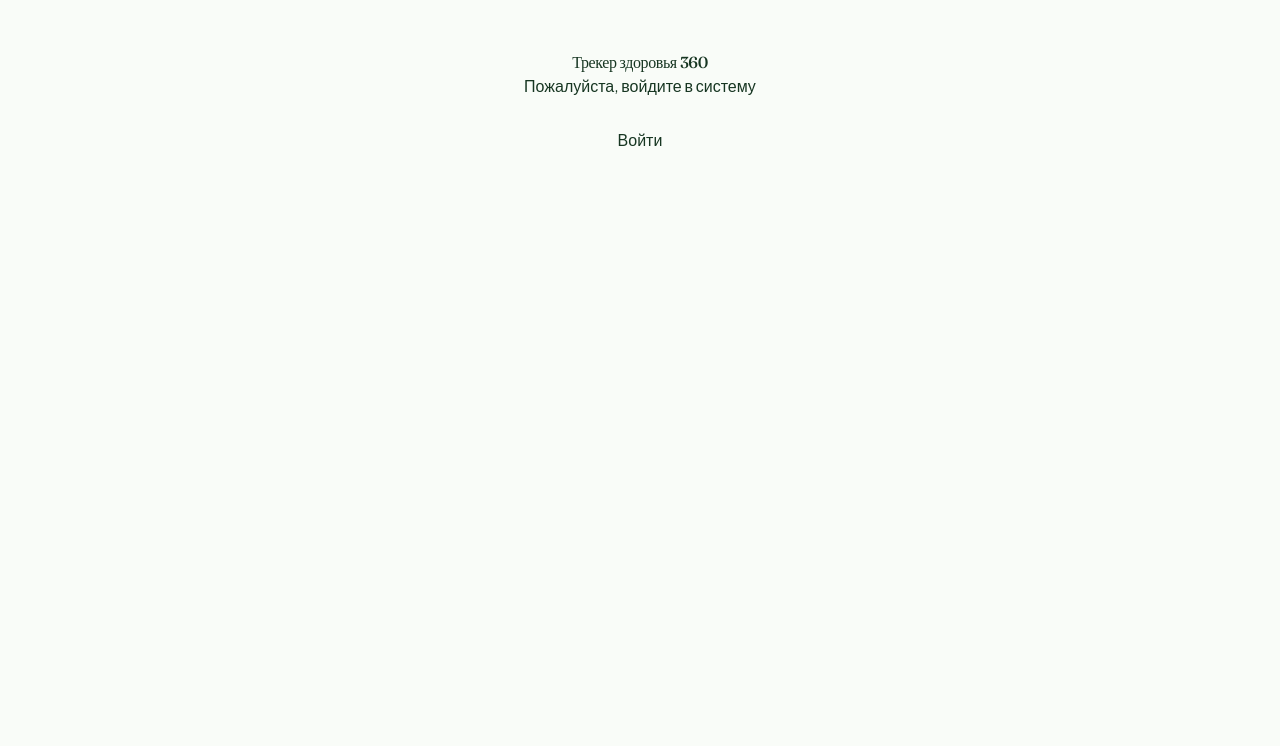
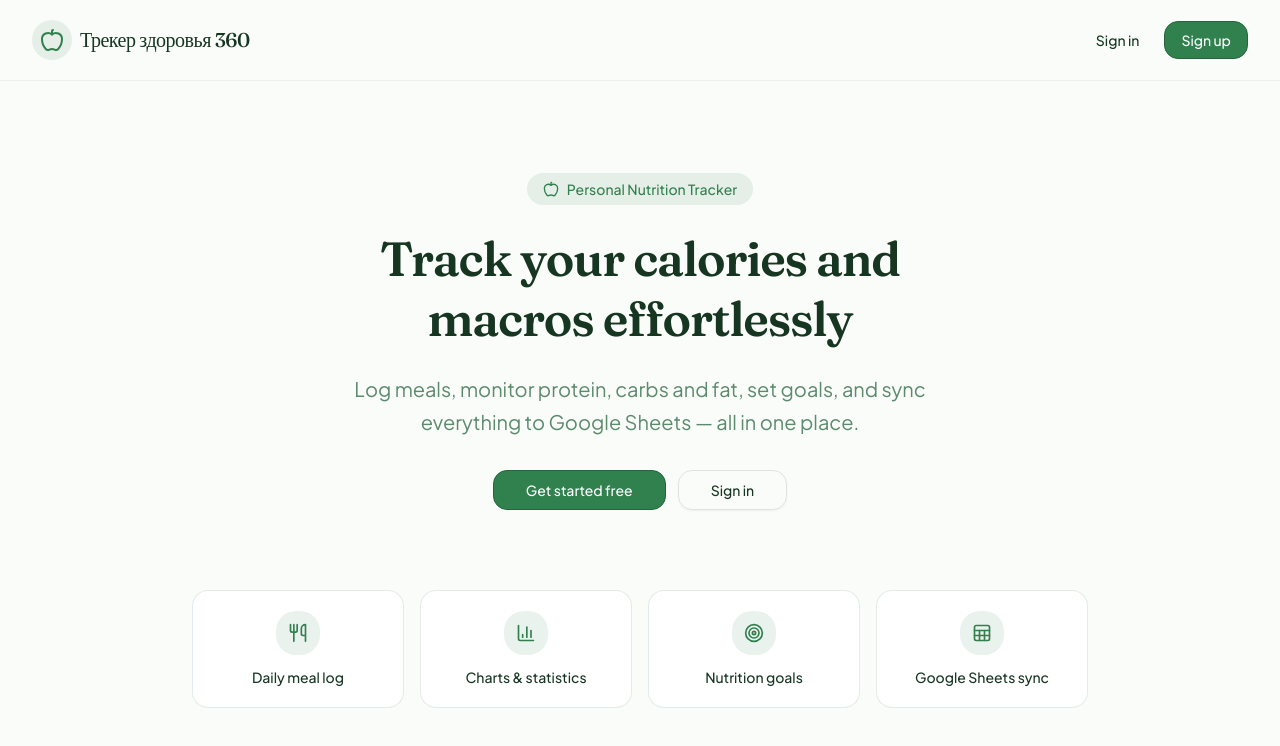
Before and after one commit to fedotkinalexander17-boop/calorie-tracker, a React (Vite) app in the folder artifacts/calorie-tracker/: page / in a window 1280 px wide. Shown: the top 746 px of the page. Built offline with nearby package versions, Linux system fonts and the light colour scheme; no server answers.

Commit message:
Restore full app with routing

```diff
--- a/artifacts/calorie-tracker/package.json
+++ b/artifacts/calorie-tracker/package.json
@@ -79,6 +79,7 @@
     "@clerk/react": "^6.3.0",
     "@zxing/browser": "^0.1.5",
     "@zxing/library": "^0.21.3",
-    "express": "^4.18.2"
+    "express": "^4.18.2",
+    "react-router-dom": "^7.17.0"
   }
 }
--- a/artifacts/calorie-tracker/src/App.tsx
+++ b/artifacts/calorie-tracker/src/App.tsx
@@ -1,57 +1,61 @@
 import { ClerkProvider, useClerk } from "@clerk/clerk-react";
 import { QueryClient, QueryClientProvider } from "@tanstack/react-query";
+import { BrowserRouter, Routes, Route, Navigate } from "react-router-dom";
+import { Toaster } from "@/components/ui/toaster";
+import { TooltipProvider } from "@/components/ui/tooltip";
+import { Layout } from "@/components/layout";
+import { LanguageProvider } from "@/lib/i18n";
+import { ProAccessProvider } from "@/lib/pro-access";
+import Dashboard from "@/pages/dashboard";
+import Foods from "@/pages/foods";
+import Log from "@/pages/log";
+import Goals from "@/pages/goals";
+import Wellness from "@/pages/wellness";
+import Landing from "@/pages/landing";
 
 const clerkPubKey = 'pk_test_cGxlYXNhbnQtc25ha2UtNjUuY2xlcmsuYWNjb3VudHMuZGV2JA';
 const queryClient = new QueryClient();
 
-function SimpleDashboard() {
-  return (
-    <div style={{ textAlign: 'center', padding: '50px' }}>
-      <h1>Трекер здоровья 360</h1>
-      <p>Вы успешно авторизованы через Clerk!</p>
-      <p>Сейчас мы видим упрощённую версию. Полный интерфейс будет восстановлен позже.</p>
-      <button
-        onClick={() => window.location.href = '/'}
-        style={{ padding: '10px 20px', marginTop: '20px', cursor: 'pointer' }}
-      >
-        Выйти
-      </button>
-    </div>
-  );
+function ProtectedRoute({ children }: { children: React.ReactNode }) {
+  const { isSignedIn } = useClerk();
+
+  if (!isSignedIn) {
+    return <Navigate to="/" replace />;
+  }
+
+  return <Layout>{children}</Layout>;
 }
 
-function SimpleLanding() {
-  return (
-    <div style={{ textAlign: 'center', padding: '50px' }}>
-      <h1>Трекер здоровья 360</h1>
-      <p>Пожалуйста, войдите в систему</p>
-      <button
-        onClick={() => window.location.href = '/sign-in'}
-        style={{ padding: '10px 20px', marginTop: '20px', cursor: 'pointer' }}
-      >
-        Войти
-      </button>
-    </div>
-  );
-}
-
-function AppContent() {
+function AppRoutes() {
   const { isSignedIn } = useClerk();
-  console.log('isSignedIn:', isSignedIn);
 
   return (
-    <div>
-      {!isSignedIn ? <SimpleLanding /> : <SimpleDashboard />}
-    </div>
+    <Routes>
+      <Route path="/" element={!isSignedIn ? <Landing /> : <Navigate to="/dashboard" replace />} />
+      <Route path="/dashboard" element={<ProtectedRoute><Dashboard /></ProtectedRoute>} />
+      <Route path="/log" element={<ProtectedRoute><Log /></ProtectedRoute>} />
+      <Route path="/foods" element={<ProtectedRoute><Foods /></ProtectedRoute>} />
+      <Route path="/goals" element={<ProtectedRoute><Goals /></ProtectedRoute>} />
+      <Route path="/wellness" element={<ProtectedRoute><Wellness /></ProtectedRoute>} />
+    </Routes>
   );
 }
 
 function App() {
-  console.log('App rendering');
+  console.log('App rendering with full interface');
   return (
     <ClerkProvider publishableKey={clerkPubKey}>
       <QueryClientProvider client={queryClient}>
-        <AppContent />
+        <TooltipProvider>
+          <LanguageProvider>
+            <ProAccessProvider>
+              <BrowserRouter>
+                <AppRoutes />
+                <Toaster />
+              </BrowserRouter>
+            </ProAccessProvider>
+          </LanguageProvider>
+        </TooltipProvider>
       </QueryClientProvider>
     </ClerkProvider>
   );
```
Also changed, not shown: 4 other files (tests, documents, lock files or other folders).
